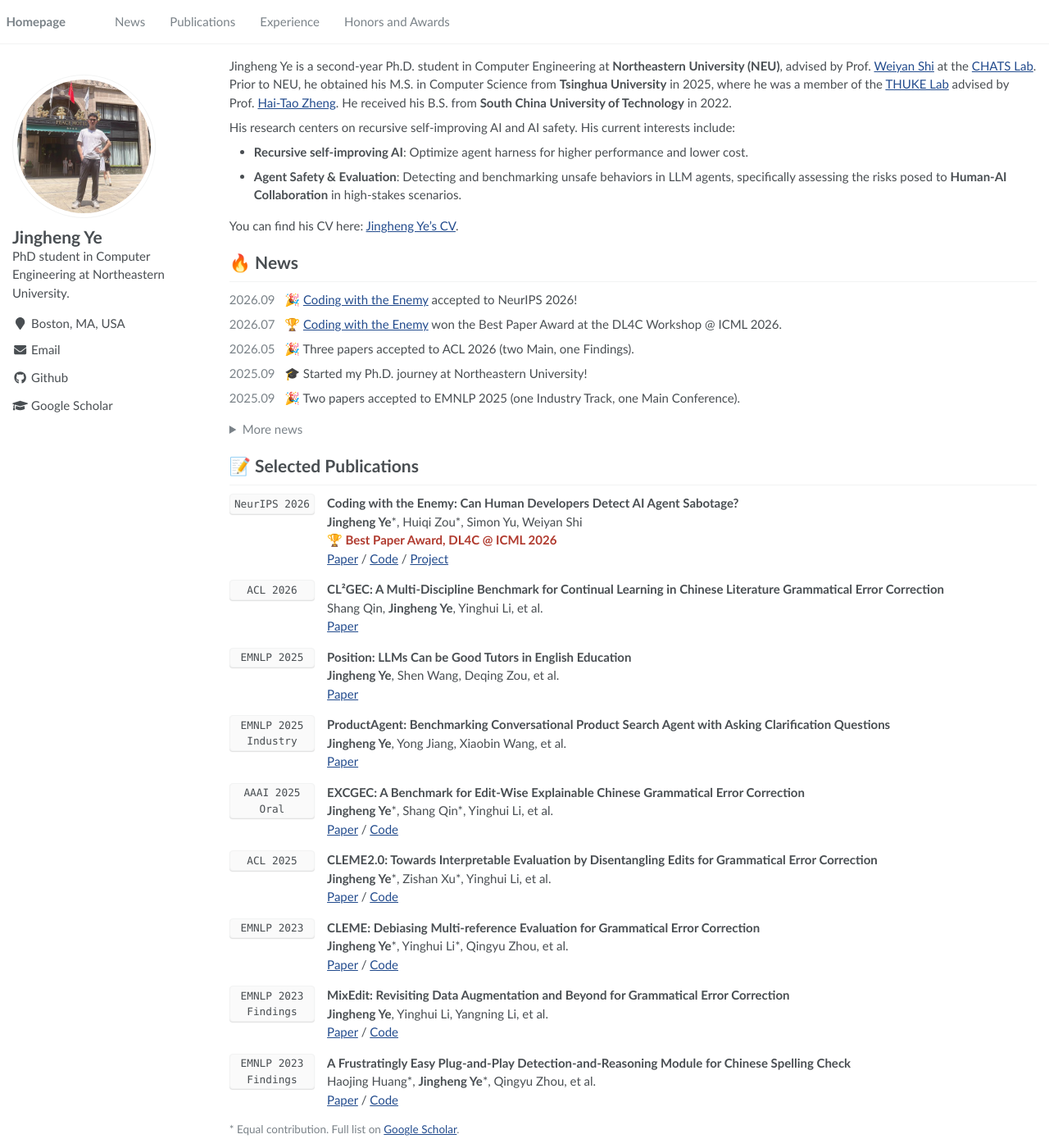
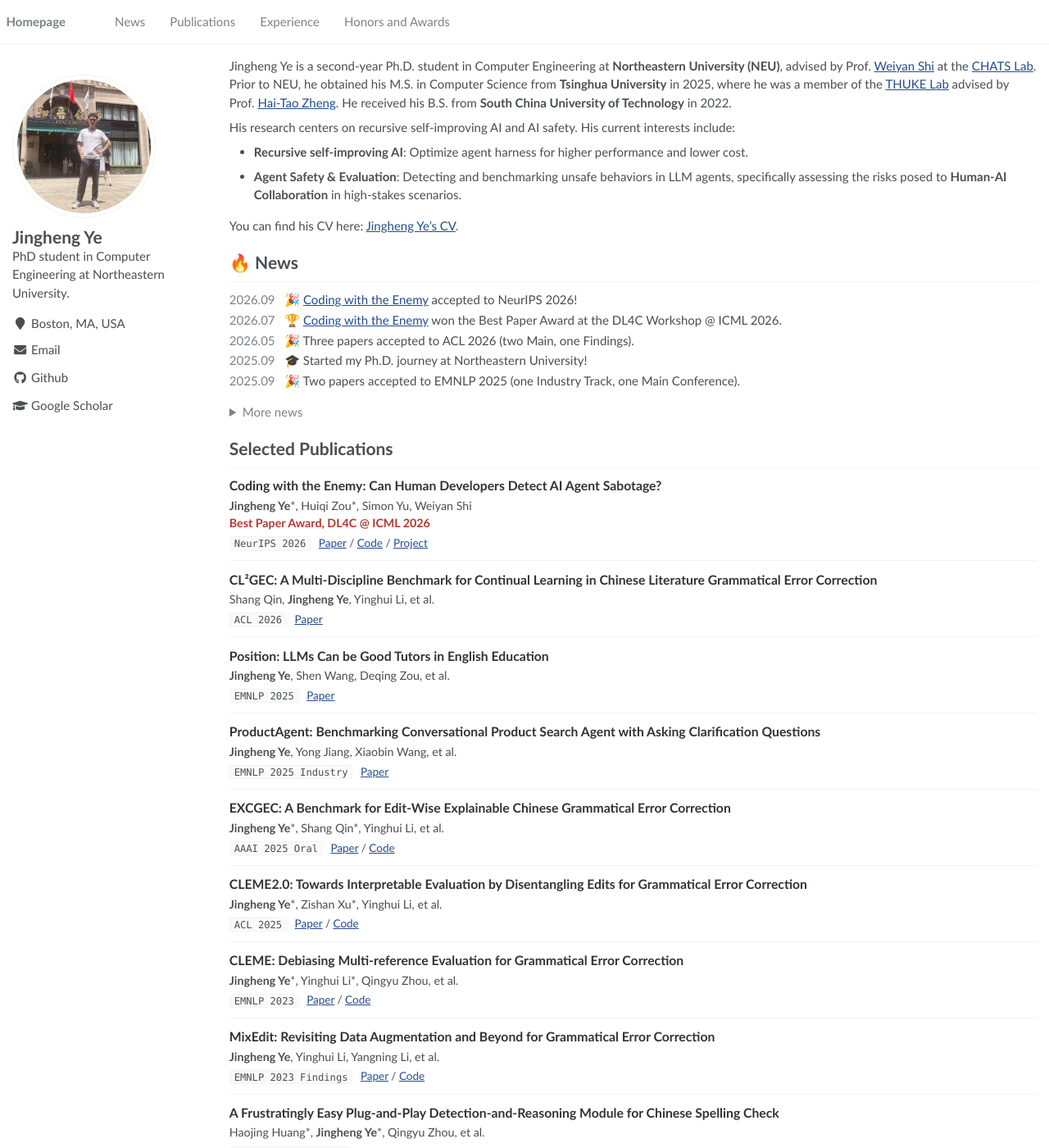
Before and after one commit to yejh123/yejh123.github.io, a Jekyll site: the page built from index.md, in a window 1280 px wide and 1400 px high. Shown: the whole window at 82% size. Built offline with Jekyll 4.4.1, drawn with Linux system fonts in a browser that asks for light colours; some of the changed text lies outside the part shown.

Commit message:
Tighten news and honors rows and separate publications
Show each news and honors entry as one compact row. Give publications a
clear hierarchy (larger title, smaller authors and links) with divider
lines between papers, and move the venue label next to the links. Keep
emoji only in the News section.

```diff
--- a/_data/sections.yml
+++ b/_data/sections.yml
@@ -3,11 +3,11 @@
   title: 🔥 News
   nav_title: News
 - id: publications
-  title: 📝 Selected Publications
+  title: Selected Publications
   nav_title: Publications
 - id: experience
-  title: 💻 Experience
+  title: Experience
   nav_title: Experience
 - id: honors
-  title: 🥇 Honors and Awards
+  title: Honors and Awards
   nav_title: Honors and Awards
--- a/_includes/sections/publications.html
+++ b/_includes/sections/publications.html
@@ -3,18 +3,16 @@
 <ul class="publication-list">
   {%- for publication in site.data.publications %}
   <li class="publication">
-    <span class="publication__venue">{{ publication.venue }}</span>
-    <div>
-      <h3 class="publication__title">{{ publication.title }}</h3>
-      <div>{{ publication.authors | replace: site.author.name, highlighted_author }}</div>
-      {%- if publication.award %}
-      <div class="publication__award">🏆 {{ publication.award }}</div>
-      {%- endif %}
-      <div>
-        <a href="{{ publication.url }}">Paper</a>
-        {%- if publication.code %} / <a href="https://github.com/{{ publication.code }}">Code</a>{% endif %}
-        {%- if publication.project %} / <a href="{{ publication.project }}">Project</a>{% endif %}
-      </div>
+    <h3 class="publication__title">{{ publication.title }}</h3>
+    <div class="publication__authors">{{ publication.authors | replace: site.author.name, highlighted_author }}</div>
+    {%- if publication.award %}
+    <div class="publication__award">{{ publication.award }}</div>
+    {%- endif %}
+    <div class="publication__meta">
+      <span class="publication__venue">{{ publication.venue }}</span>
+      <a href="{{ publication.url }}">Paper</a>
+      {%- if publication.code %} / <a href="https://github.com/{{ publication.code }}">Code</a>{% endif %}
+      {%- if publication.project %} / <a href="{{ publication.project }}">Project</a>{% endif %}
     </div>
   </li>
   {%- endfor %}
--- a/_sass/_content.scss
+++ b/_sass/_content.scss
@@ -19,6 +19,7 @@
   li {
     display: grid;
     grid-template-columns: 4.5em minmax(0, 1fr);
+    margin-bottom: 0.15em;
   }
 
   p {
@@ -37,46 +38,54 @@
   cursor: pointer;
 }
 
+// Divider lines mark where one paper ends and the next begins.
 .publication {
-  margin-bottom: 1em;
+  margin: 0;
+  padding: 0.75em 0;
 
-  @media (min-width: $medium) {
-    display: grid;
-    grid-template-columns: auto minmax(0, 1fr);
-    column-gap: 1em;
-    align-items: start;
+  & + & {
+    border-top: 1px solid $border-color;
   }
-}
 
-.publication__venue {
-  display: inline-block;
-  margin-bottom: 0.25em;
-  padding: 0.1rem 0.4em;
-  font-family: Monaco, Consolas, "Lucida Console", monospace;
-  font-size: 0.85em;
-  background: #fafafa;
-  border: 1px solid $border-color;
-  border-radius: 4px;
-  box-shadow: 0 1px 1px rgba(#000, 0.125);
+  &:first-child {
+    padding-top: 0;
+  }
 
-  // A fixed width keeps titles aligned; longer venues wrap to a second line.
-  @media (min-width: $medium) {
-    box-sizing: content-box;
-    width: 12ch;
-    margin-bottom: 0;
-    text-align: center;
+  &:last-child {
+    padding-bottom: 0;
   }
 }
 
 .publication__title {
-  margin: 0;
-  font-size: 1em;
-  line-height: inherit;
+  margin: 0 0 0.15em;
+  color: #333;
+  font-size: 1.05em;
+  line-height: 1.4;
+}
+
+.publication__authors,
+.publication__award {
+  font-size: 0.95em;
 }
 
 .publication__award {
   color: #b03a2e;
   font-weight: bold;
+}
+
+.publication__meta {
+  margin-top: 0.25em;
+  font-size: 0.9em;
+}
+
+.publication__venue {
+  margin-right: 0.5em;
+  padding: 0.05em 0.4em;
+  font-family: Monaco, Consolas, "Lucida Console", monospace;
+  font-size: 0.9em;
+  background: #fafafa;
+  border: 1px solid $border-color;
+  border-radius: 4px;
 }
 
 .position {
```
